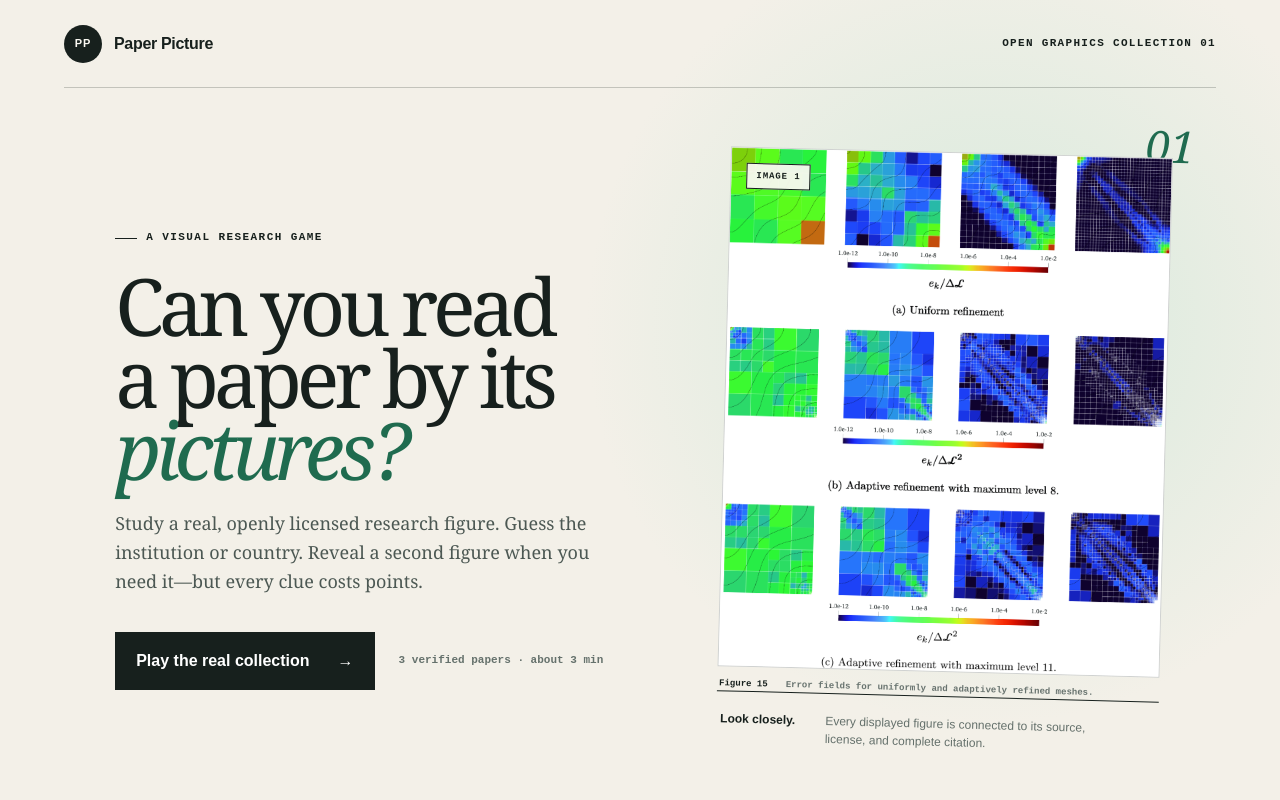
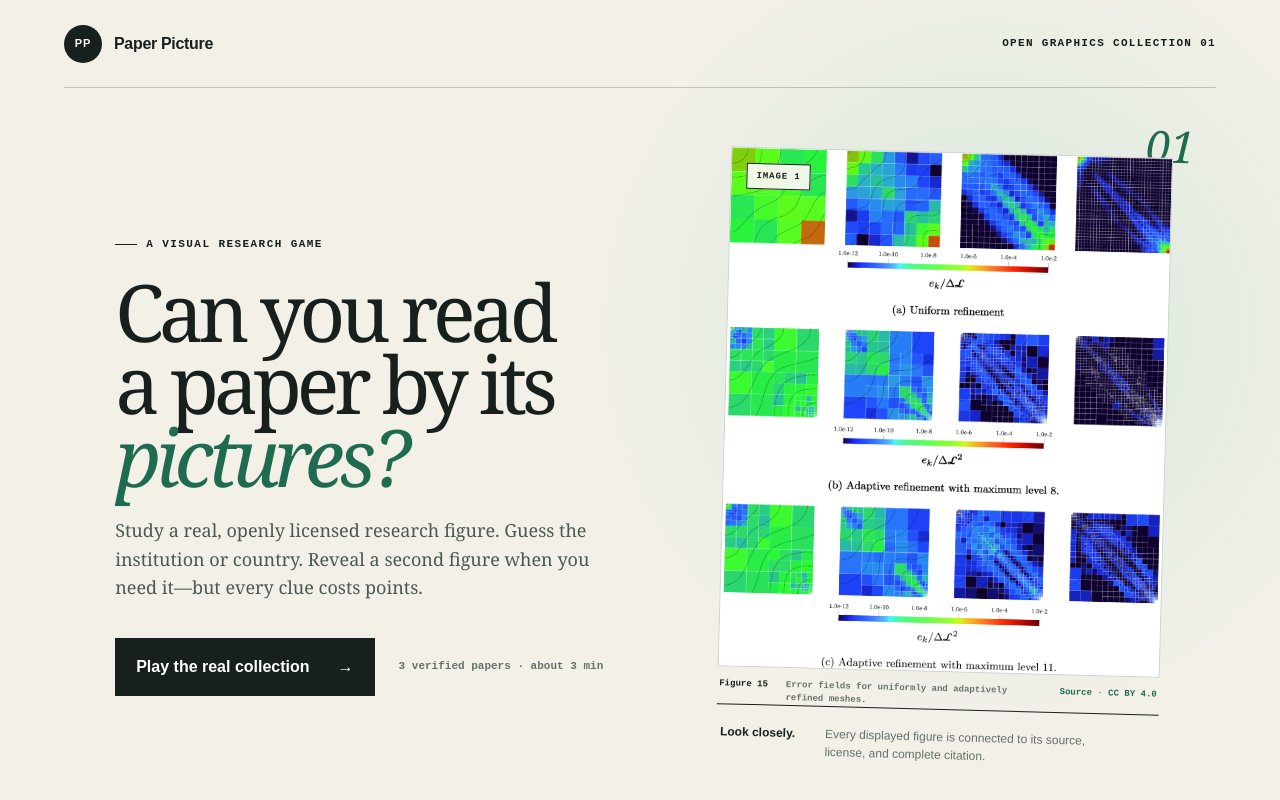
Before and after one commit to selaytekgul/paper-picture, a Next.js app: page / in a window 1280 px wide. Shown: the top 800 px of the page. Built offline with nearby package versions, Linux system fonts and the light colour scheme.

Commit message:
Show figure attribution with every image

```diff
--- a/app/globals.css
+++ b/app/globals.css
@@ -41,6 +41,9 @@ button { color:inherit; }
 .figure-badge { position:absolute; left:15px; top:15px; padding:7px 9px; background:rgba(250,248,242,.94); border:1px solid var(--ink); font:700 9px monospace; letter-spacing:.1em; }
 .paper-figure figcaption { display:flex; gap:18px; padding:11px 2px 0; color:#68736f; font:600 9px/1.45 monospace; }
 .paper-figure figcaption b { color:var(--ink); white-space:nowrap; }
+.paper-figure figcaption>span:not(.figure-credit) { flex:1; }
+.figure-credit { white-space:nowrap; }
+.figure-credit a { color:var(--green); }
 .collection-note { display:grid; grid-template-columns:.55fr 1.1fr 1.3fr .65fr; gap:35px; align-items:start; padding:52px 0; border-top:1px solid rgba(23,32,29,.25); }
 .collection-note h2 { margin:0; font:500 32px/1.05 Georgia,serif; letter-spacing:-.035em; }
 .collection-note p { margin:0; color:#5d6964; font:14px/1.65 Georgia,serif; }
--- a/app/page.tsx
+++ b/app/page.tsx
@@ -10,7 +10,11 @@ function FigureView({ figure, index }: { figure: PaperFigure; index: number }) {
         <img src={figure.src} alt={figure.alt} />
         <span className="figure-badge">IMAGE {index + 1}</span>
       </div>
-      <figcaption><b>{figure.number}</b><span>{figure.caption}</span></figcaption>
+      <figcaption>
+        <b>{figure.number}</b>
+        <span>{figure.caption}</span>
+        <span className="figure-credit"><a href={figure.sourceUrl} target="_blank" rel="noreferrer">Source</a> · <a href={figure.licenseUrl} target="_blank" rel="noreferrer">{figure.license}</a></span>
+      </figcaption>
     </figure>
   );
 }
```
Also changed, not shown: 1 other file (tests, documents, lock files or other folders).
